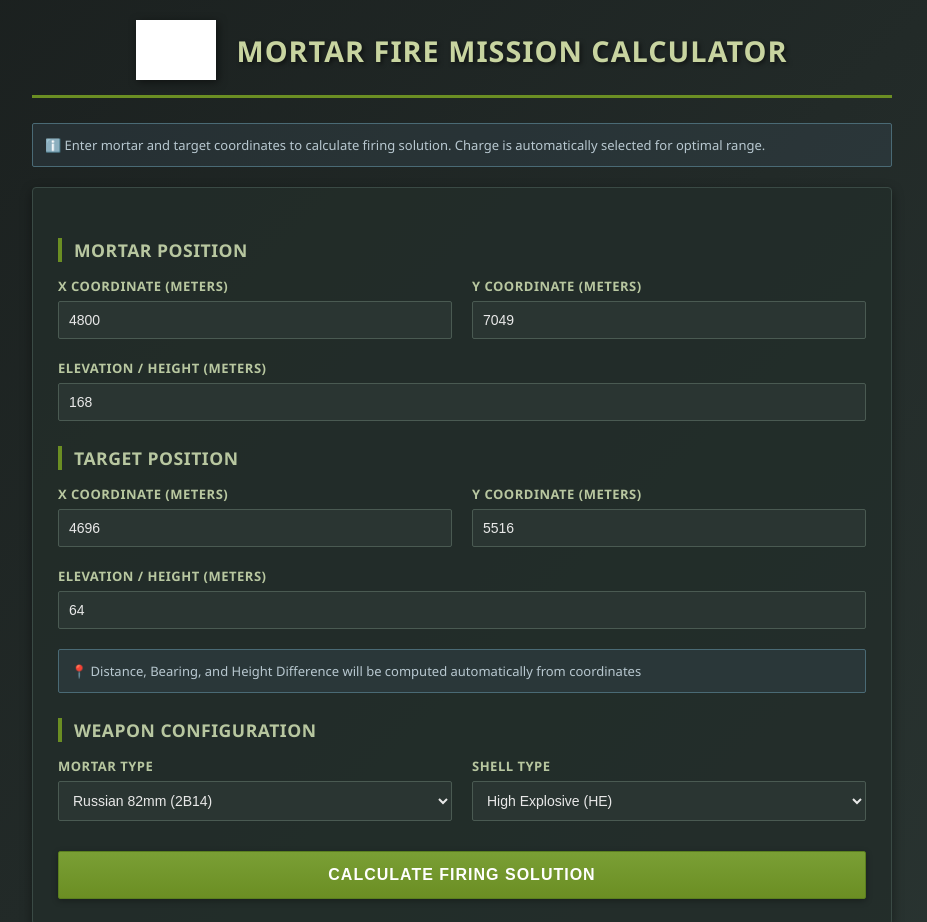
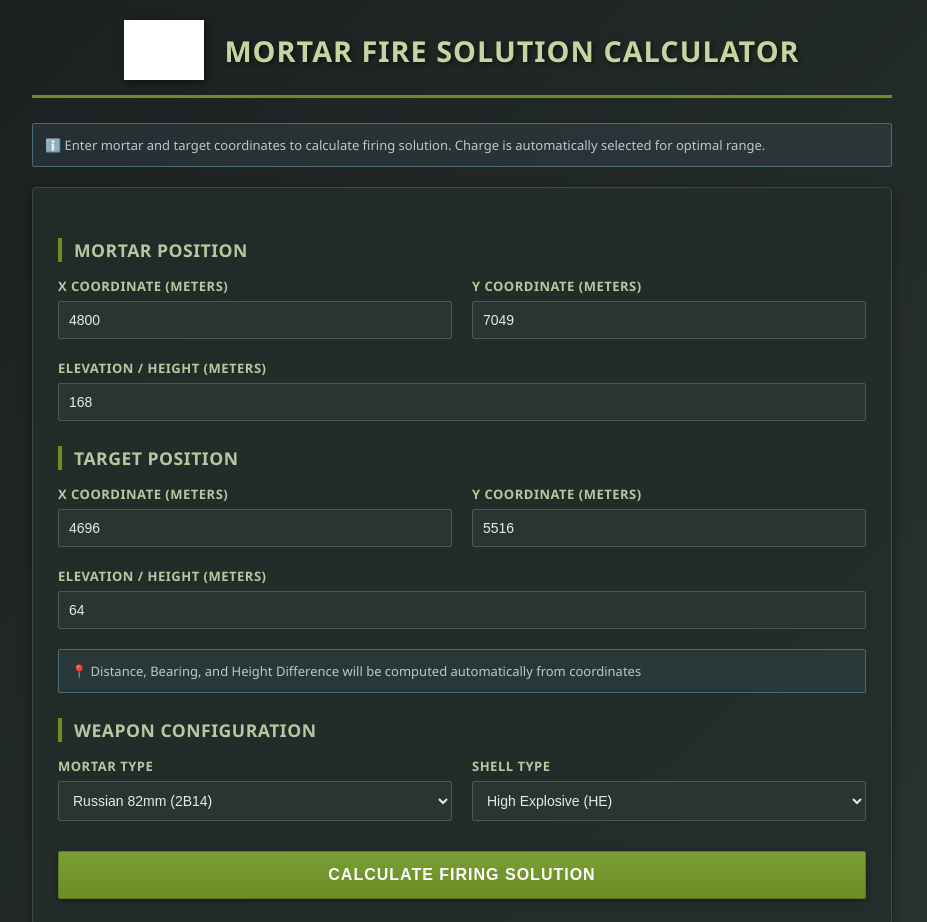
Before and after one commit to GeNeFRAG/ArmaReforger, a plain HTML site: page mortar_core/index.html in a window 1280 px wide. Shown: the top 922 px of the page, without its empty margins (178-1105 px from the left). Drawn offline with Linux system fonts and the light colour scheme; grey boxes are pictures that could not be loaded.

Commit message:
renamed heading

```diff
--- a/mortar_core/index.html
+++ b/mortar_core/index.html
@@ -202,7 +202,7 @@
 <body>
     <div class="header">
         <img src="https://vectorseek.com/wp-content/uploads/2023/07/Arma-Reforger-Logo-Vector.svg-.png" alt="Arma Reforger" class="logo">
-        <h1>Mortar Fire Mission Calculator</h1>
+        <h1>Mortar Fire Solution Calculator</h1>
     </div>
 
     <div id="loading">Loading ballistic data...</div>
```
